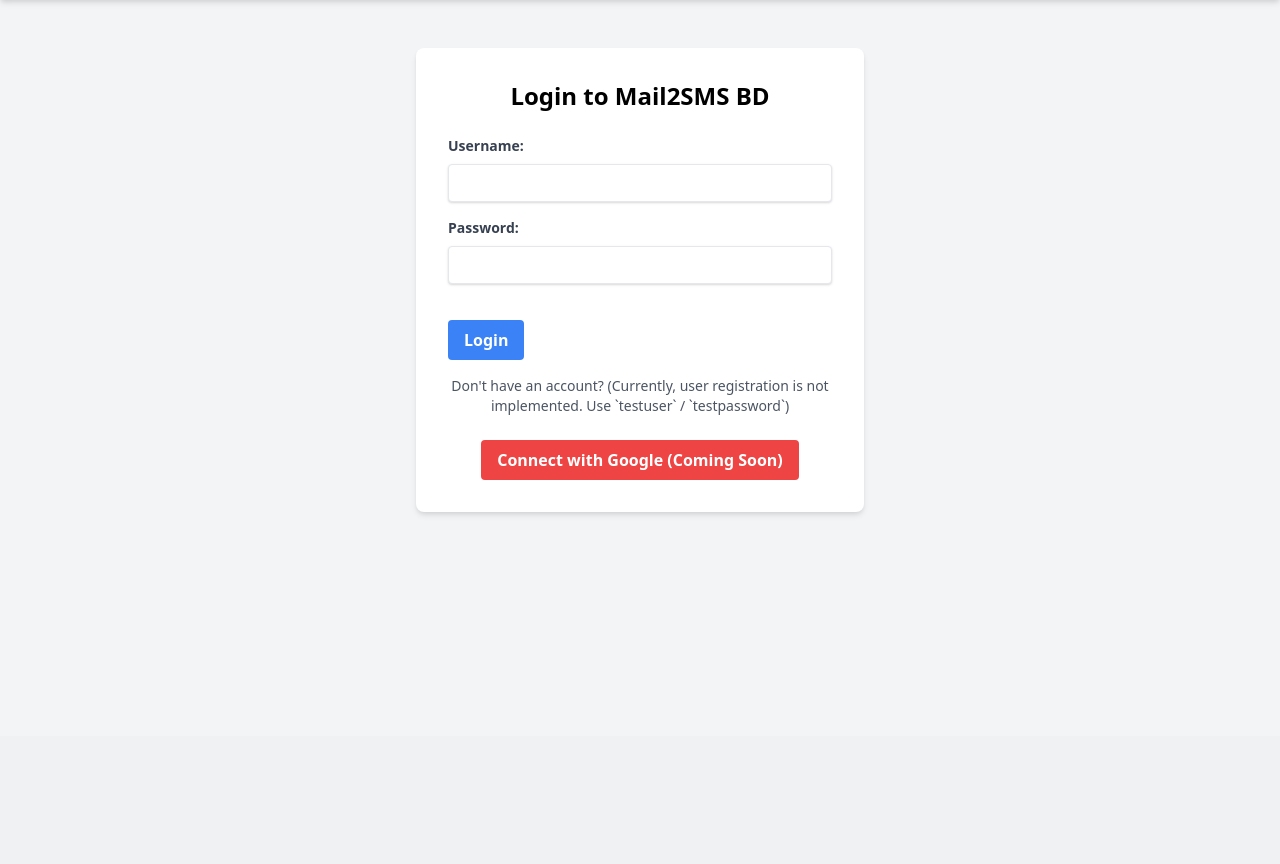
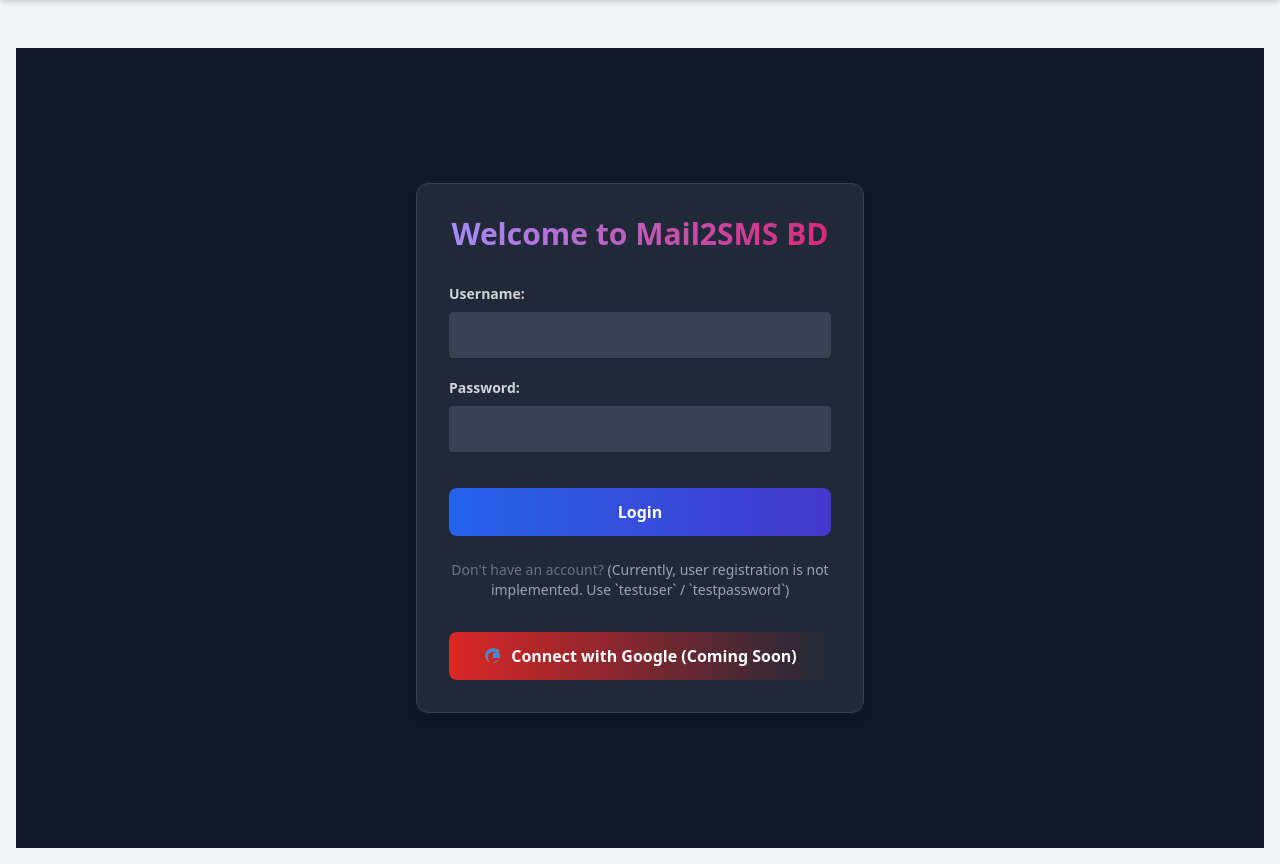
Before and after one commit to Shanzid101/mail2sms-bd-app, a Flask app: page /login in a window 1280 px wide. Shown: the part 64-928 px from the top of the page. Before the commit the page ends 579 px from the top, so only its background shows below. Run offline with Flask 3, Linux system fonts and the light colour scheme.

Commit message:
Update login.html
jhgfd

```diff
--- a/templates/login.html
+++ b/templates/login.html
@@ -1,32 +1,42 @@
 {% extends "base.html" %}
 
-{% block title %}Login{% endblock %}
+{% block title %}Login - Mail2SMS BD{% endblock %}
 
 {% block content %}
-<div class="max-w-md mx-auto bg-white p-8 rounded-lg shadow-md">
-    <h2 class="text-2xl font-bold mb-6 text-center">Login to Mail2SMS BD</h2>
+<div class="min-h-screen flex items-center justify-center bg-gray-900 font-sans">
+    <div class="max-w-md w-full bg-gray-800 p-8 rounded-xl shadow-lg border border-gray-700">
+        <h2 class="text-3xl font-bold mb-8 text-center text-transparent bg-clip-text bg-gradient-to-r from-purple-400 to-pink-600">
+            Welcome to Mail2SMS BD
+        </h2>
         <form method="POST" action="{{ url_for('login') }}">
-        <div class="mb-4">
-            <label for="username" class="block text-gray-700 text-sm font-bold mb-2">Username:</label>
-            <input type="text" id="username" name="username" class="shadow appearance-none border rounded w-full py-2 px-3 text-gray-700 leading-tight focus:outline-none focus:shadow-outline" required>
+            <div class="mb-5">
+                <label for="username" class="block text-gray-300 text-sm font-semibold mb-2">Username:</label>
+                <input type="text" id="username" name="username" class="shadow-sm appearance-none border border-gray-700 rounded w-full py-3 px-4 bg-gray-700 text-gray-100 leading-tight focus:outline-none focus:ring-2 focus:ring-purple-500 focus:border-transparent transition duration-200" required>
             </div>
             <div class="mb-6">
-            <label for="password" class="block text-gray-700 text-sm font-bold mb-2">Password:</label>
-            <input type="password" id="password" name="password" class="shadow appearance-none border rounded w-full py-2 px-3 text-gray-700 mb-3 leading-tight focus:outline-none focus:shadow-outline" required>
+                <label for="password" class="block text-gray-300 text-sm font-semibold mb-2">Password:</label>
+                <input type="password" id="password" name="password" class="shadow-sm appearance-none border border-gray-700 rounded w-full py-3 px-4 bg-gray-700 text-gray-100 mb-3 leading-tight focus:outline-none focus:ring-2 focus:ring-purple-500 focus:border-transparent transition duration-200" required>
             </div>
             <div class="flex items-center justify-between">
-            <button type="submit" class="bg-blue-500 hover:bg-blue-700 text-white font-bold py-2 px-4 rounded focus:outline-none focus:shadow-outline">
+                <button type="submit" class="w-full bg-gradient-to-r from-blue-600 to-indigo-700 hover:from-blue-700 hover:to-indigo-800 text-white font-bold py-3 px-4 rounded-lg focus:outline-none focus:ring-2 focus:ring-offset-2 focus:ring-offset-gray-800 focus:ring-indigo-500 transition-all duration-200 transform hover:scale-105">
                     Login
                 </button>
             </div>
         </form>
-    <p class="text-center text-gray-600 text-sm mt-4">
-        Don't have an account? (Currently, user registration is not implemented. Use `testuser` / `testpassword`)
+        <p class="text-center text-gray-500 text-sm mt-6">
+            Don't have an account? <span class="text-gray-400">(Currently, user registration is not implemented. Use `testuser` / `testpassword`)</span>
         </p>
-    <div class="mt-6 text-center">
-        <a href="{{ url_for('connect_gmail') }}" class="inline-block bg-red-500 hover:bg-red-700 text-white font-bold py-2 px-4 rounded focus:outline-none focus:shadow-outline">
+        <div class="mt-8 text-center">
+            <a href="{{ url_for('connect_gmail') }}" class="inline-flex items-center justify-center w-full bg-gradient-to-r from-red-600 to-orange-700 hover:from-red-700 hover:to-orange-800 text-white font-bold py-3 px-4 rounded-lg focus:outline-none focus:ring-2 focus:ring-offset-2 focus:ring-offset-gray-800 focus:ring-red-500 transition-all duration-200 transform hover:scale-105">
+                <svg class="w-5 h-5 mr-2" viewBox="0 0 24 24" fill="currentColor" xmlns="http://www.w3.org/2000/svg">
+                    <path d="M12.24 10.285V14.4H19.324C19.23 15.066 18.704 16.035 18.064 16.697C17.433 17.348 16.533 18.005 15.347 18.745C14.075 19.537 12.653 20 12.003 20C8.136 20 5.094 17.062 5.094 13.5C5.094 9.938 8.136 7 12.003 7C13.882 7 15.421 7.636 16.657 8.796L19.42 6.027C17.581 4.312 15.006 3 12.003 3C7.031 3 3 6.643 3 11.5C3 16.357 7.031 20 12.003 20C17.045 20 20 16.324 20 11.411C20 10.63 19.932 9.773 19.789 9.006H12.24V10.285Z" fill="#FBCD00"></path>
+                    <path d="M3 11.5C3 6.643 7.031 3 12.003 3C15.006 3 17.581 4.312 19.42 6.027L16.657 8.796C15.421 7.636 13.882 7 12.003 7C8.136 7 5.094 9.938 5.094 13.5C5.094 17.062 8.136 20 12.003 20C12.653 20 14.075 19.537 15.347 18.745C16.533 18.005 17.433 17.348 18.064 16.697C18.704 16.035 19.23 15.066 19.324 14.4H12.24V10.285H19.789C19.932 9.773 20 10.63 20 11.411C20 16.324 17.045 20 12.003 20C7.031 20 3 16.357 3 11.5Z" fill="#E8453D"></path>
+                    <path d="M12.003 7C13.882 7 15.421 7.636 16.657 8.796L19.42 6.027C17.581 4.312 15.006 3 12.003 3C7.031 3 3 6.643 3 11.5C3 16.357 7.031 20 12.003 20C17.045 20 20 16.324 20 11.411C20 10.63 19.932 9.773 19.789 9.006L12.24 9.006V10.285V14.4H19.324C19.23 15.066 18.704 16.035 18.064 16.697C17.433 17.348 16.533 18.005 15.347 18.745C14.075 19.537 12.653 20 12.003 20C8.136 20 5.094 17.062 5.094 13.5C5.094 9.938 8.136 7 12.003 7Z" fill="#34A853"></path>
+                    <path d="M12.003 7C13.882 7 15.421 7.636 16.657 8.796L19.42 6.027C17.581 4.312 15.006 3 12.003 3C7.031 3 3 6.643 3 11.5C3 16.357 7.031 20 12.003 20C17.045 20 20 16.324 20 11.411C20 10.63 19.932 9.773 19.789 9.006L12.24 9.006V10.285V14.4H19.324C19.23 15.066 18.704 16.035 18.064 16.697C17.433 17.348 16.533 18.005 15.347 18.745C14.075 19.537 12.653 20 12.003 20C8.136 20 5.094 17.062 5.094 13.5C5.094 9.938 8.136 7 12.003 7Z" fill="#4285F4"></path>
+                </svg>
                 Connect with Google (Coming Soon)
             </a>
         </div>
     </div>
+</div>
 {% endblock %}
```
Lines whose indentation alone changed are shown as unchanged.
